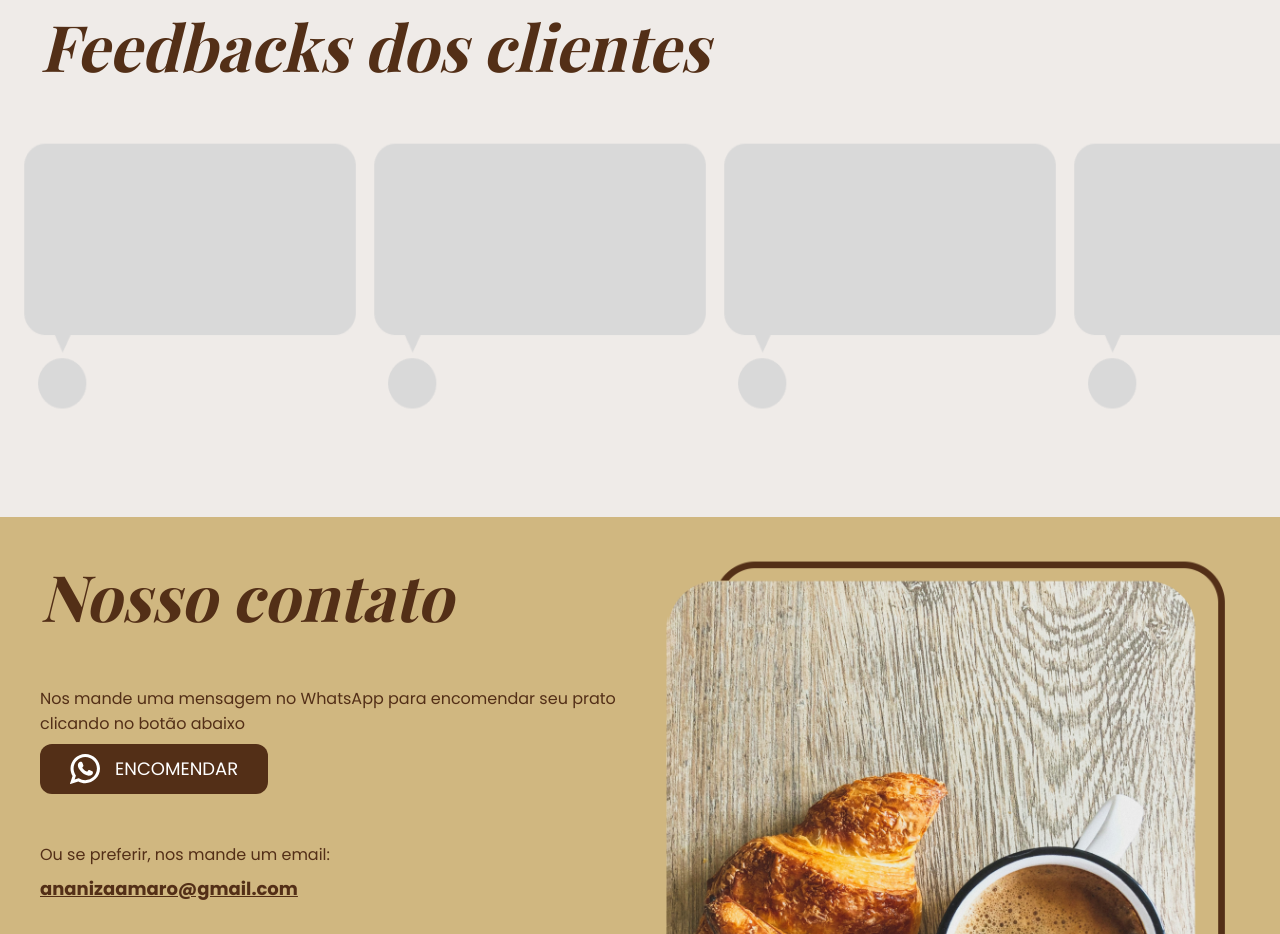
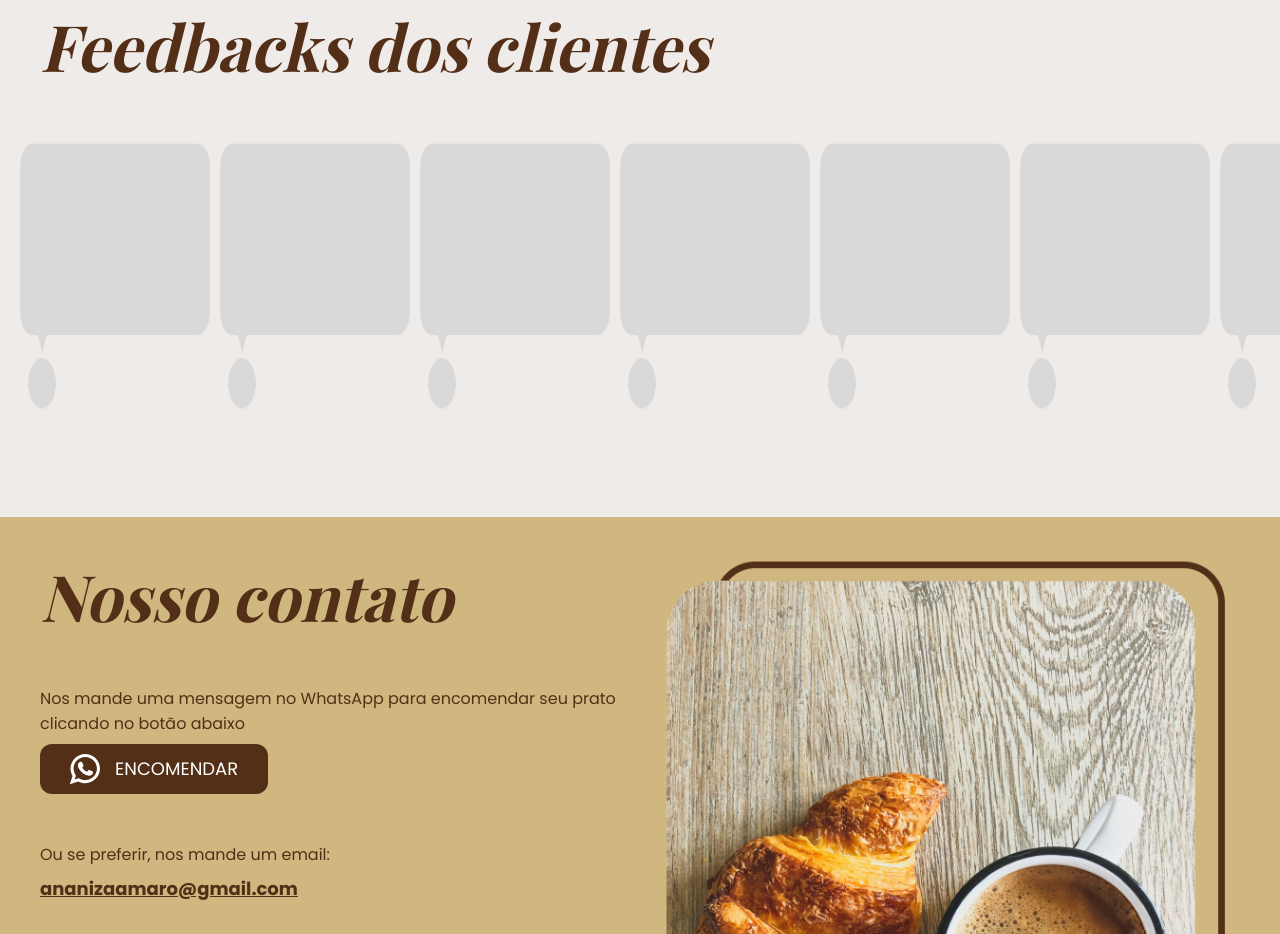
Before and after one commit to rafaoshikawa/anaamaro, a website with bundled scripts: page index.html in a window 1280 px wide. Shown: the part 4438-5372 px from the top of the page. Built offline with nearby package versions, Linux system fonts and the light colour scheme; a web font is replaced by a local one.

Commit message:
feedback adjusts

```diff
--- a/index.html
+++ b/index.html
@@ -374,6 +374,15 @@
         <li>
           <img src="./assets/images/feedbacks/Review Card.png" alt="Feedbacks de Clientes">
         </li>
+        <li>
+          <img src="./assets/images/feedbacks/Review Card.png" alt="Feedbacks de Clientes">
+        </li>
+        <li>
+          <img src="./assets/images/feedbacks/Review Card.png" alt="Feedbacks de Clientes">
+        </li>
+        <li>
+          <img src="./assets/images/feedbacks/Review Card.png" alt="Feedbacks de Clientes">
+        </li>
 
       </ul>
 
```
